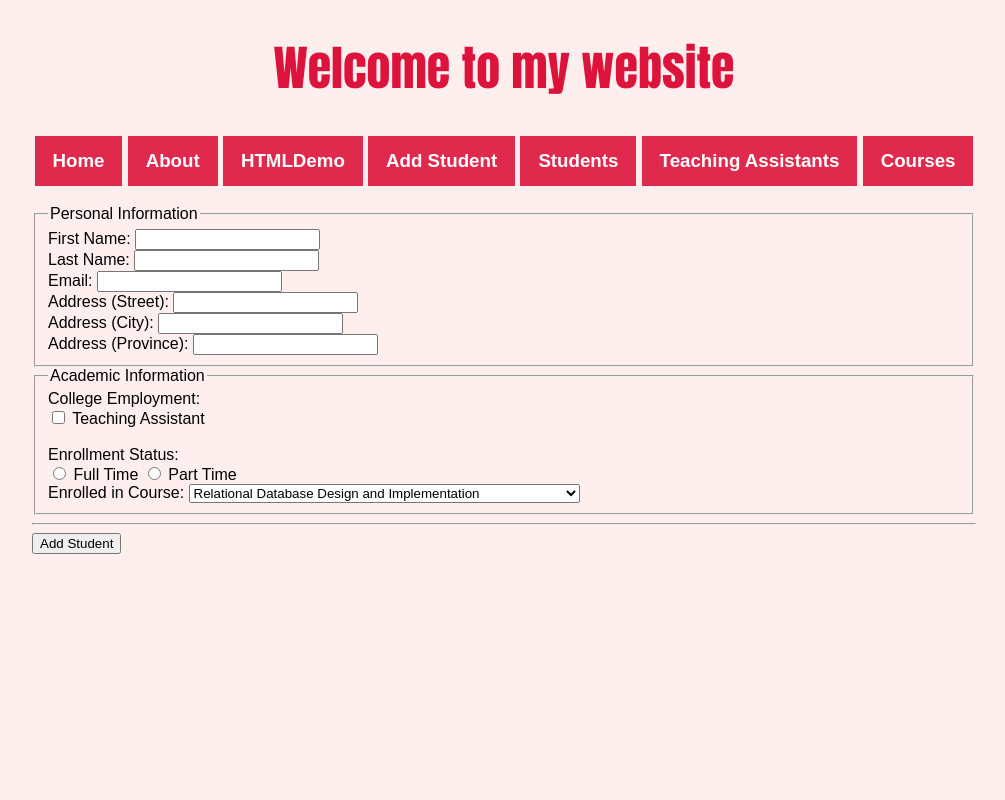
After one commit to PMarieMEM/Web700_app, a Node server app: template views/addStudent.html in a window 1280 px wide. The commit adds this page. Shown: the whole page, without its empty margins (136-1141 px from the left). Run offline with Node 20, Linux system fonts and the light colour scheme; the template is opened without the code that fills it, so the values that code supplies are empty.

Commit message:
edited the add student form

```diff
--- a/server.js
+++ b/server.js
@@ -23,6 +23,7 @@ var collegedata = require('./modules/collegeData')
 app.use(express.static('views'))
 app.use(express.static('modules'))
 app.use(express.static('public'))
+app.use(express.urlencoded({ extended: true }))
 
 // Step Get details for students, tas, courses, student num:
 app.get('/students', (req, res) => {
--- /dev/null
+++ b/views/addStudent.html
@@ -0,0 +1,118 @@
+<!DOCTYPE html>
+<html>
+	<head>
+        <title> WEB700_APP_PMALINNAG </title>
+        <link rel="stylesheet" href="./public/css/theme.css"/>
+        <meta charset="UTF-8">
+		<meta http-equiv="X-UA-Compatible" content="IE=edge">
+		<meta name="viewport" content="width=device-width, initial-scale=1.0">
+    </head>
+    <body>
+        <h1>Welcome to my website</h1>
+            <h3>
+                    <a class="nav-link" href="home.html"> Home </a>
+                    <a class="nav-link" href="about.html"> About</a>
+                    <a class="nav-link" href="htmlDemo.html">HTMLDemo</a></li>
+
+                    <a class="nav-link" href="/students">Add Student</a></li>
+                    <a class="nav-link" href="/students">Students</a></li>
+                    <a class="nav-link" href="/tas">Teaching Assistants</a></li>
+                    <a class="nav-link" href="/courses">Courses</a></li>
+            </h3>
+    <form>
+    <fieldset>
+        <legend>Personal Information</legend>
+        <div class="row">
+            <div class="col-md-6">
+            <div class="form-group">
+                <label>First Name:</label>
+                <input class="form-control" type="text" />
+            </div>
+
+            </div>
+            <div class="col-md-6">
+                <div class="form-group">
+                    <label >Last Name:</label>
+                    <input class="form-control" type="text"  />
+                </div>
+            </div>
+        </div>
+
+        <div class="row">
+            <div class="col-md-12">
+                <div class="form-group">
+                    <label >Email:</label>
+                    <input class="form-control" type="email" />
+                </div>
+            </div>
+        </div>
+        <div class="row">
+            <div class="col-md-4">
+                <div class="form-group">
+                    <label>Address (Street):</label>
+                    <input class="form-control" type="text" />
+                </div>
+            </div>
+            <div class="col-md-4">
+                <div class="form-group">
+                    <label>Address (City):</label>
+                    <input class="form-control" type="text" />
+                </div>
+            </div>
+            <div class="col-md-4">
+                <div class="form-group">
+                    <label>Address (Province):</label>
+                    <input class="form-control" type="text" />
+                </div>
+            </div>
+        </div>
+    </fieldset>
+    <fieldset>
+        <legend>Academic Information</legend>
+        <div class="row">
+            <div class="col-md-4">
+                <label>College Employment:</label><br />
+                <div class="form-check">
+                    <input class="form-check-input" type="checkbox" id="TA">
+                    <label class="form-check-label" for="TA">
+                        Teaching Assistant
+                    </label>
+                </div>
+                <br />
+            </div>
+            <div class="col-md-4">
+                <div class="form-group">
+                    <label>Enrollment Status:</label><br />
+                    <label  class="checkbox-inline">
+                        <input type="radio" value="Full Time" /> Full Time
+                    </label>
+                    <label class="checkbox-inline">
+                        <input type="radio" value="Part Time" /> Part Time
+                    </label>
+                </div>
+            </div>
+            <div class="col-md-4">
+                <div class="form-group">
+                    <label for="course">Enrolled in Course:</label>
+                    <select class="form-control" id="course">
+                        <option value="1">Relational Database Design and Implementation</option>
+                        <option value="2">Java Programming</option>
+                        <option value="3">Introduction to Cloud Computing</option>
+                        <option value="4">Database Administration and Management</option>
+                        <option value="5">Web Programming</option>
+                        <option value="6">Applied Capstone Project</option>
+                        <option value="7">Database Connectivity Using Java</option>
+                        <option value="8">Accessing Big Data</option>
+                        <option value="9">Datawarehousing</option>
+                        <option value="10">Security in Databases and Web Applications</option>
+                        <option value="11">Work Term Preparation (Work-Integrated Learning option only)</option>
+                    </select>
+                </div>
+            </div>
+        </div>
+    </fieldset>
+    <hr />
+    <input type="submit" class="btn btn-primary float-right" value="Add Student" /><br /><br /><br />
+</form>
+</body>
+</html>
--- a/views/htmlDemo.html
+++ b/views/htmlDemo.html
@@ -21,7 +21,7 @@
                 <a class="nav-link" href="/tas">Teaching Assistants</a></li>
                 <a class="nav-link" href="/courses">Courses</a></li>
             </h3>
-        </header>
+
                 <article style = "align-items: center; align-content: center;">
                     <table border="1">
                         <caption>Tutorial on HTML</caption>
@@ -62,7 +62,7 @@
                     <br>
                     <br>
 
-                <table border="2">
+                    <table border = "2">
                         <caption>Assessments</caption>
                         <thead>
                             <th>Assessment Type</th>
@@ -138,6 +138,6 @@
                     Successfully rendered video and audio files
                 </p>
             </article>
-
+    </header>
     </body>
 </html>
--- a/views/public/css/theme.css
+++ b/views/public/css/theme.css
@@ -1,16 +1,25 @@
+html{
+    height: 100%;
+    margin: auto;
+    width:960px;
+}
+.fixed-footer{
+    bottom: 0;
+}
 
 body {
     background-color: #ffeeee;
     font-family: Arial, sans-serif;
 }
 a:link, a:visited {
-    background-color: #f44336;
+    background-color: rgba(220, 20, 60, 0.895);
     color: white;
-    padding: 14px 25px;
+    padding: 14px 18px;
     text-align: center;
     text-decoration: none;
     display: inline-block;
   }
+
 header {
     position: fixed;
     width: 100%;
@@ -19,6 +28,12 @@ header {
     color: white;
     font-family: 'Exo 2', sans-serif;
     padding: 1em;
+}
+caption{
+    font-size: 18px;
+    font-family: 'Segoe UI', Tahoma, Geneva, Verdana, sans-serif;
+    color: crimson;
+    text-align: center;
 }
 a {
     color: rgb(53, 53, 53);
@@ -72,6 +87,7 @@ h6 {
   }
 
  p{
-      font-size: 12pt;
-      color: rgb(53, 53, 53);
+    font-size: 12pt;
+    color: rgb(53, 53, 53);
+    font-family: "Sans Serif", Times, serif;
   }
```
Lines whose indentation alone changed are shown as unchanged.
